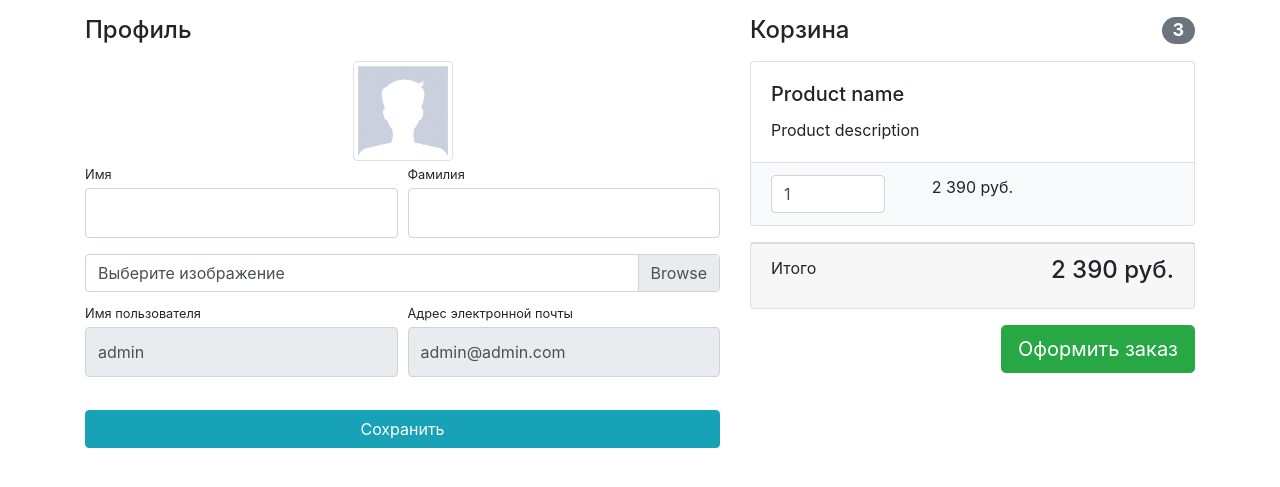
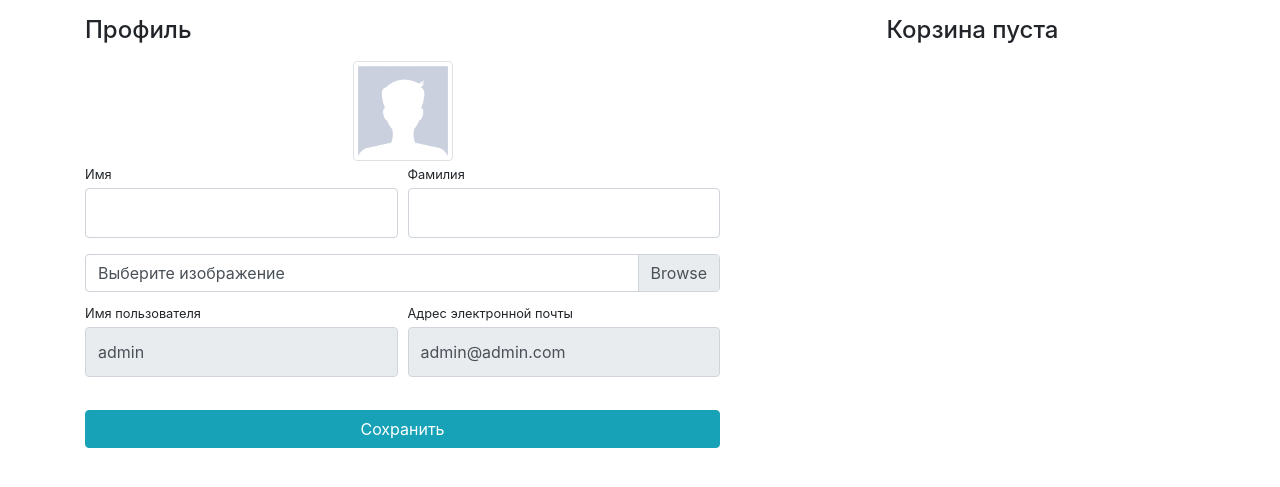
Before and after one commit to Xopxe23/store-server, a Django app: page /users/profile/ in a window 1280 px wide. Shown: the part 56-543 px from the top of the page. Run offline with Django 3.2, Linux system fonts and the light colour scheme; a user stored in the database is signed in; data that the repository does not hold is empty; some libraries are stand-ins or nearby versions.

Commit message:
Create model Basket, add inclusion tags

```diff
--- /dev/null
+++ b/products/templates/products/baskets.html
@@ -0,0 +1,40 @@
+{% if baskets %}
+<h4 class="mt-3 mb-3 d-flex justify-content-between align-items-center mb-3">
+    Корзина <span class="badge badge-secondary badge-pill">3</span>
+</h4>
+<div class="card mb-3">
+    <div class="card-body">
+        <h5 class="card-title">Product name</h5>
+        <p class="card-text">Product description</p>
+    </div>
+    <ul class="list-group list-group-flush">
+        <li class="list-group-item bg-light">
+            <div class="row text-center">
+                <div class="col-lg-4">
+                    <input name="basketID" type="number" class="form-control"
+                           value="1" min="0">
+                </div>
+                <div class="col-lg-4">2 390 руб.</div>
+                <div class="col-lg-4">
+                    <a href="#">
+                        <i class="fas fa-trash"></i>
+                    </a>
+                </div>
+            </div>
+        </li>
+    </ul>
+</div>
+<div class="card mb-3">
+    <div class="card-footer">
+        <p class="float-left">Итого</p>
+        <h4 class="float-right">2 390 руб.</h4>
+    </div>
+</div>
+<a class="btn btn-success btn-lg float-right" href="../orders/order-create.html">
+    Оформить заказ
+</a>
+{% else %}
+<h4 class="mt-3 mb-3 text-center mb-3">
+    Корзина пуста
+</h4>
+{% endif %}
--- a/users/templates/users/profile.html
+++ b/users/templates/users/profile.html
@@ -58,40 +58,7 @@
             </form>
         </div>
         <div class="col-lg-5">
-            <h4 class="mt-3 mb-3 d-flex justify-content-between align-items-center mb-3">
-                Корзина <span class="badge badge-secondary badge-pill">3</span>
-            </h4>
-            <div class="card mb-3">
-                <div class="card-body">
-                    <h5 class="card-title">Product name</h5>
-                    <p class="card-text">Product description</p>
-                </div>
-                <ul class="list-group list-group-flush">
-                    <li class="list-group-item bg-light">
-                        <div class="row text-center">
-                            <div class="col-lg-4">
-                                <input name="basketID" type="number" class="form-control"
-                                       value="1" min="0">
-                            </div>
-                            <div class="col-lg-4">2 390 руб.</div>
-                            <div class="col-lg-4">
-                                <a href="#">
-                                    <i class="fas fa-trash"></i>
-                                </a>
-                            </div>
-                        </div>
-                    </li>
-                </ul>
-            </div>
-            <div class="card mb-3">
-                <div class="card-footer">
-                    <p class="float-left">Итого</p>
-                    <h4 class="float-right">2 390 руб.</h4>
-                </div>
-            </div>
-            <a class="btn btn-success btn-lg float-right" href="../orders/order-create.html">
-                Оформить заказ
-            </a>
+            {% include 'products/baskets.html' %}
         </div>
     </div>
 </div>
--- a/users/views.py
+++ b/users/views.py
@@ -2,6 +2,7 @@ from django.contrib import auth, messages
 from django.shortcuts import render, HttpResponseRedirect
 from users.forms import UserLoginForm, UserRegistrationForm, UserProfileForm
 from django.urls import reverse
+from products.models import Basket
 
 
 def login(request):
@@ -41,7 +42,11 @@ def profile(request):
             return HttpResponseRedirect(reverse('users:profile'))
     else:
         form = UserProfileForm(instance=request.user)
-    context = {'title': 'Store - Профиль', 'form': form}
+    context = {
+        'title': 'Store - Профиль',
+        'form': form,
+        'baskets': Basket.objects.all()
+    }
     return render(request, 'users/profile.html', context)
 
 
```
Also changed, not shown: products/models.py (+11 -0 lines), db.sqlite3, media/users_images/Adidas-hoodie.png (added), products/migrations/0002_basket.py (added).
